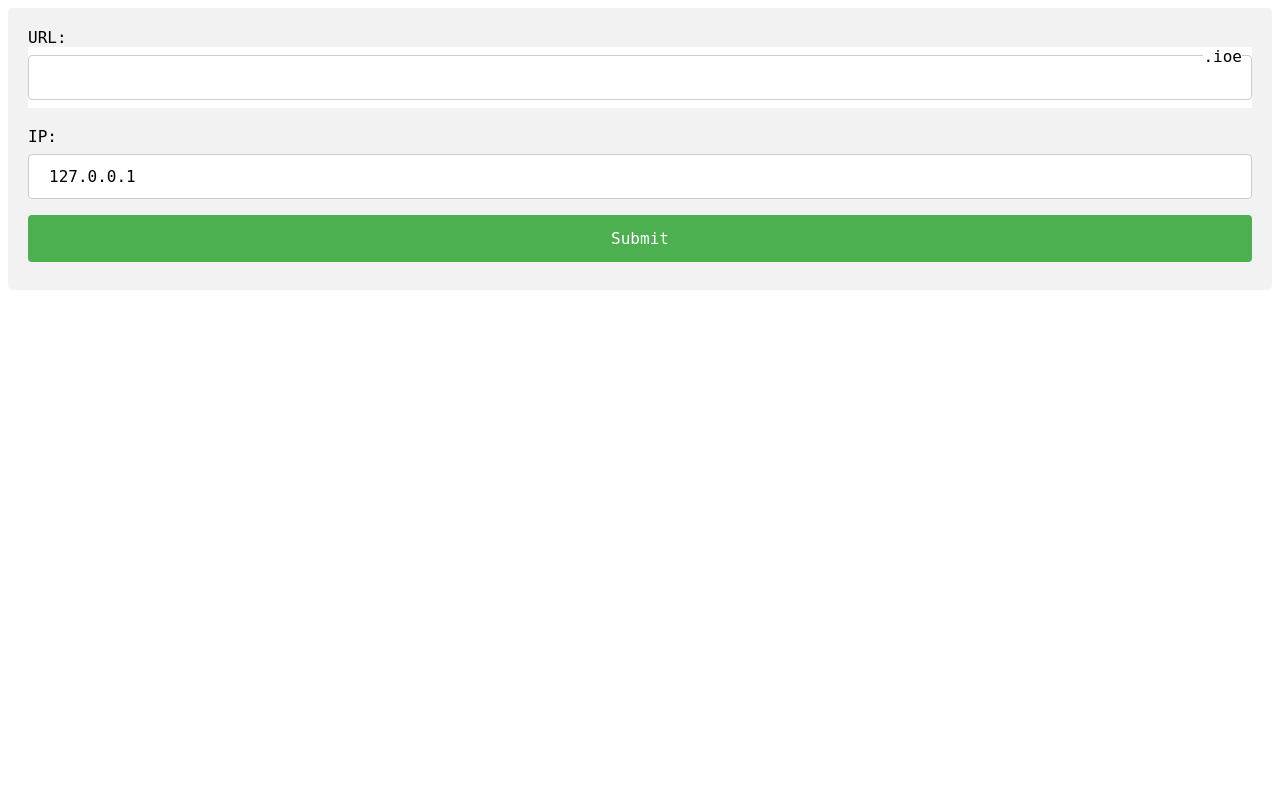
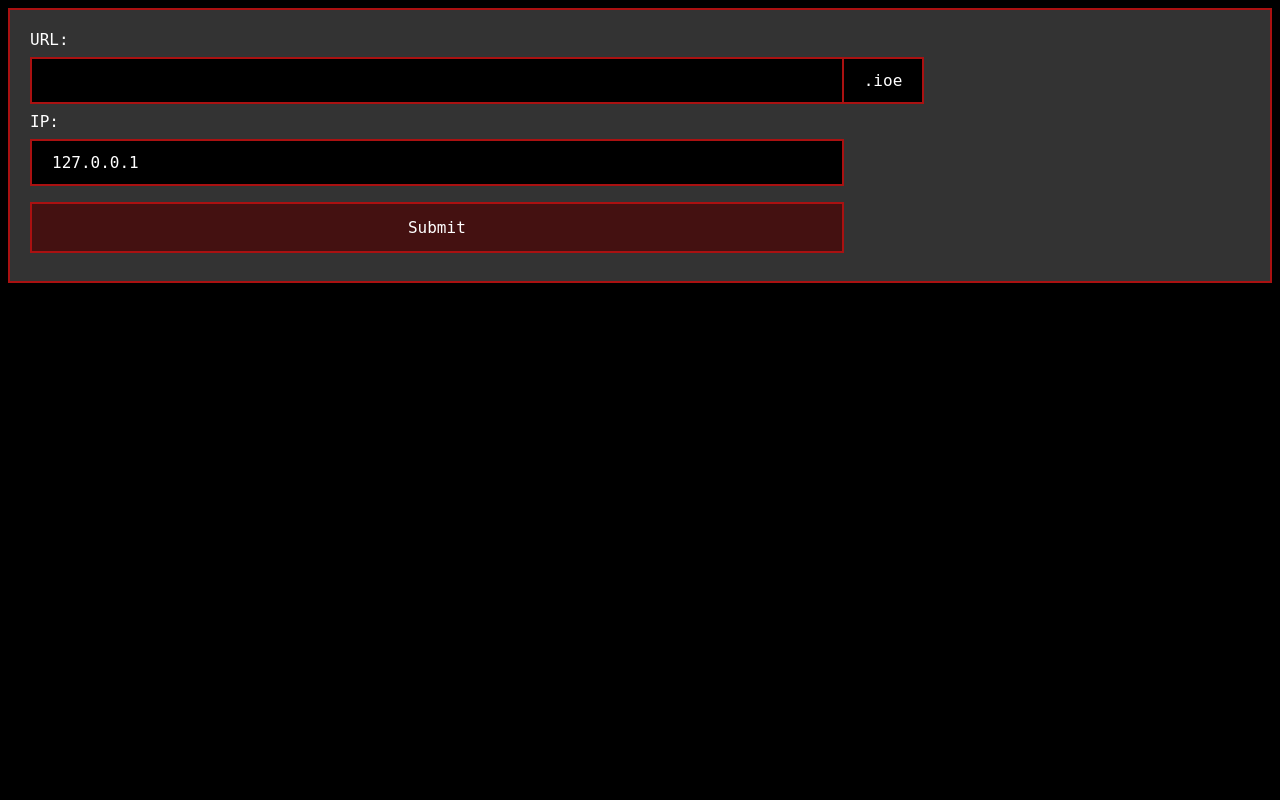
Before and after one commit to AliceTheHive/dns-signup, a PHP site: page / in a window 1280 px wide. Run offline with PHP 8.4, Linux system fonts and the light colour scheme.

Commit message:
Added all

```diff
--- a/css/main.css
+++ b/css/main.css
@@ -1,49 +1,55 @@
 * {
 	font-size: 16px;
 	font-family: monospace;
-	background-color: #fff;
+	background-color: #000;
+	transition: 0.3s;
+	color: #fff;
 }
-
-input[type=text], select {
-    width: 100%;
+input[type=text] {
+    width: 66.7%;
     padding: 12px 20px;
     margin: 8px 0;
     display: inline-block;
-    border: 1px solid #ccc;
-    border-radius: 4px;
+    border: 2px solid #a11;
     box-sizing: border-box;
+	background-color: #000;
+	outline: none;
+}
+
+input[type=text]:focus {
+    border: 2px solid #d11;
+	background-color: #111;
 }
 
 input[type=submit] {
-    width: 100%;
-    background-color: #4CAF50;
+    width: 66.7%;
+    background-color: #411;
     color: white;
     padding: 14px 20px;
     margin: 8px 0;
     border: none;
-    border-radius: 4px;
+    border: 2px solid #a11;
     cursor: pointer;
 }
 
 input[type=submit]:hover {
-    background-color: #45a049;
+    background-color: #611;
+	border: 2px solid #f00;
 }
 
-div:not(.container) {
-    border-radius: 5px;
-    background-color: #f2f2f2;
+div {
+    border: 2px solid #a11;
+    background-color: #333;
     padding: 20px;
 }
 
-#ioe {
-	padding-right: 35px;
+.suffix {
+	padding: 12px 20px;
+	margin: 8px 0;
+	display: inline-block;
+	border: 2px solid #a11;
+	border-left: 0;
+	box-sizing: border-box;
+	background-color: #000;
+	outline: none;
 }
-.container {
-	position: relative;
-}
-
-.ioe {
-	position: absolute;
-	top: 0;
-	right: 10px;
-}
--- a/index.php
+++ b/index.php
@@ -1,17 +1,17 @@
 <html>
 <head>
 	<link rel="stylesheet" type="text/css" href="css/main.css"/>
+	<script type="text/javascript">
+	$("#ioe").after(".ioe");
+	</script>
 </head>
 <body>
 	<form action="insert.php" method="post">
 		<div>
-			URL:
-			<div class="container">
-				<input type="text" pattern="[a-z]{,10}" name="url" id="ioe">
-				<span class="ioe">.ioe</span>
-			</div>
+			URL:<br/>
+			<input type="text" pattern="[a-z]{,10}" name="url"><span class="suffix">.ioe</span>
 			<br />
-			IP:
+			IP:<br/>
 			<input type="text" name="ip" value="<?php echo $_SERVER['REMOTE_ADDR']; ?>" readonly>
 			<br />
 			<input type="submit" />
--- a/insert.php
+++ b/insert.php
@@ -2,7 +2,7 @@
 require_once("inc/db.php");
 
 $ip = $_POST["ip"];
-$url = $_POST["url"] . ".ioe";
+$url = $_POST["url"];
 
 $stmt = $mysqli->prepare("INSERT INTO domain (ip, url) VALUES (?,?);");
 $stmt->bind_param("ss", $ip, $url);
```
